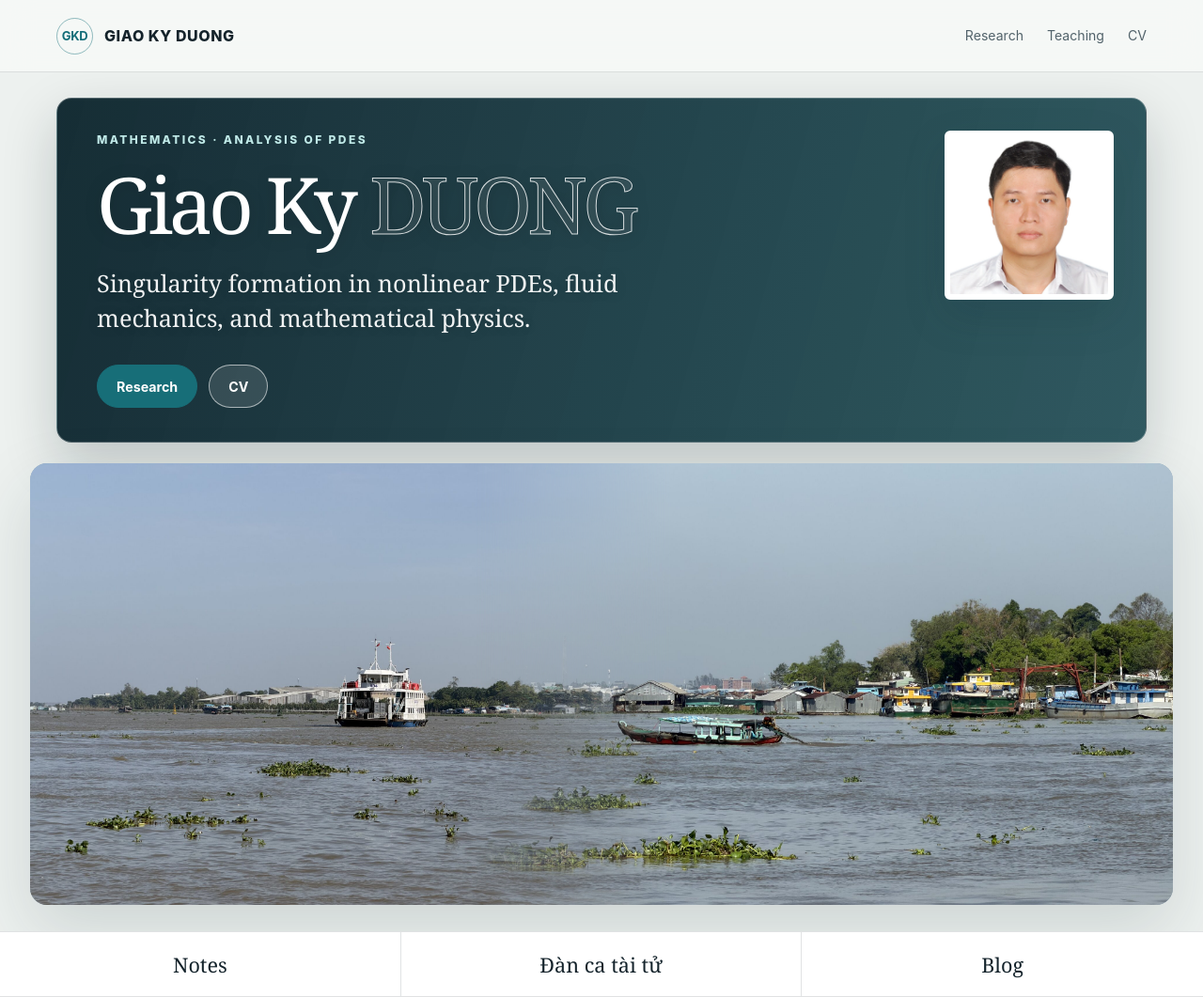
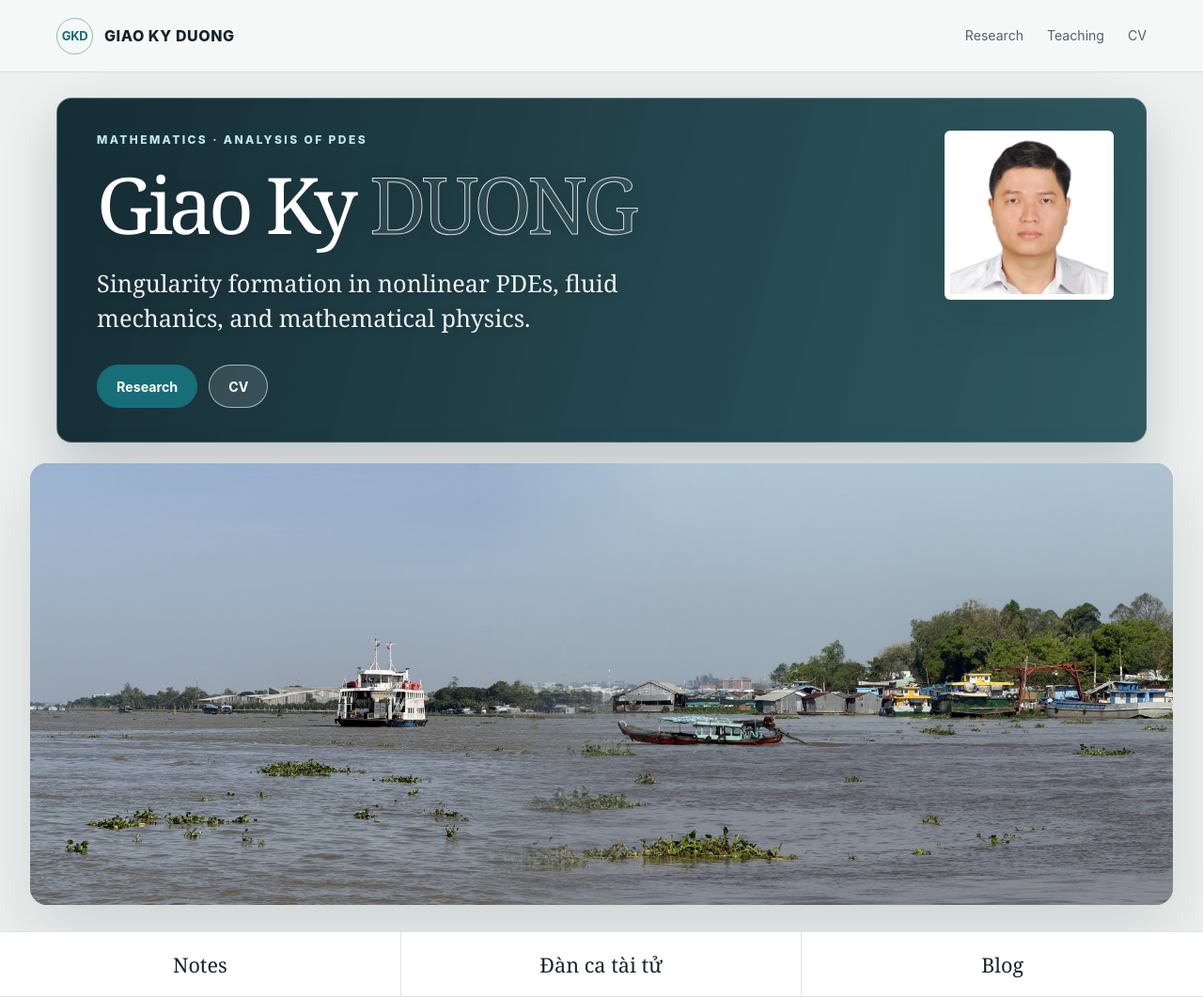
Before and after one commit to duonggiaoky/duonggiaoky.github.io, a Jekyll site: the page built from index.md, in a window 1280 px wide and 1061 px high. Shown: the whole window at 94% size. Built offline with Jekyll 4.4.1, drawn with Linux system fonts in a browser that asks for light colours.

Commit message:
Balance river water color across the photo blend
Gently warm and darken the cooler boats photo below the shoreline using
a graduated CSS overlay. Preserve the source images and sky colors.

```diff
--- a/assets/site.css
+++ b/assets/site.css
@@ -150,7 +150,13 @@ html[data-theme="light"] .button.primary{color:#fff}
 .selected-c .panorama::after {
   left: 39%;
   right: 0;
-  background-image: url('mekong-boats.jpg');
+  /* Match the cooler, brighter water to the ferry photo; leave the sky clear. */
+  background-image:
+    linear-gradient(to bottom,
+      rgba(45, 15, 20, 0) 49%,
+      rgba(45, 15, 20, .18) 66%,
+      rgba(45, 15, 20, .18) 100%),
+    url('mekong-boats.jpg');
   -webkit-mask-image: linear-gradient(to right, transparent, #000 28%);
   mask-image: linear-gradient(to right, transparent, #000 28%);
 }
```
